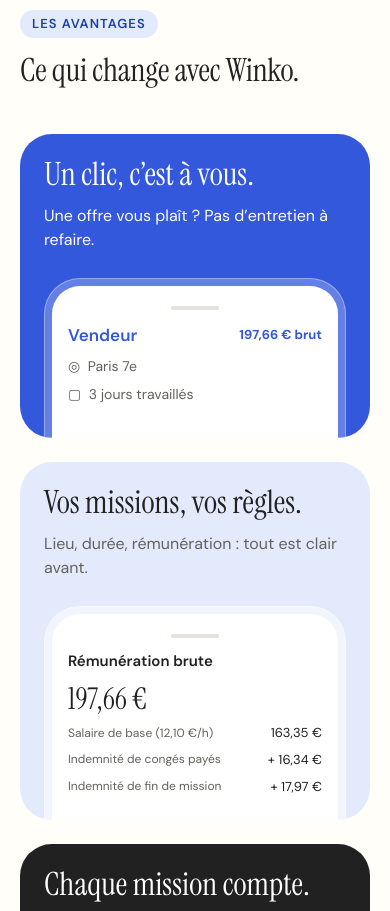
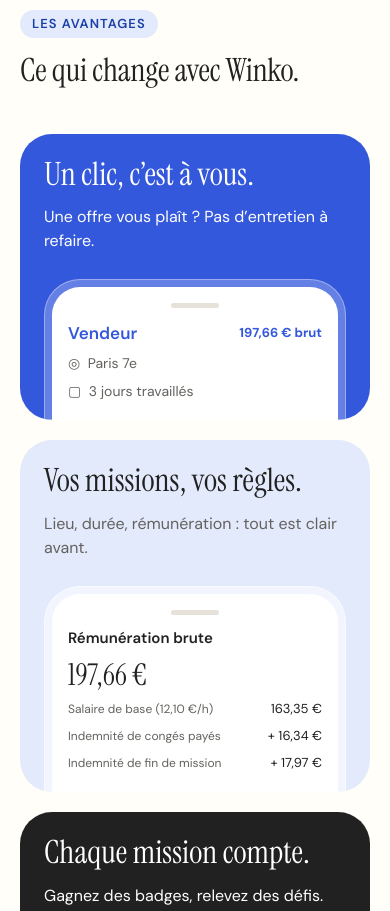
Before and after one commit to Maxplasse/winko-site, an Astro site: page /retail/professionnels in a window 390 px wide. Shown: the part 920-1831 px from the top of the page. Built offline with nearby package versions, Linux system fonts and the light colour scheme; Astro itself is replaced by a stand-in of ours.

Commit message:
S28 : cartes Avantages allégées (hauteur, titre, cadre app) et plus d'espace entre elles
Co-Authored-By: Claude Opus 5.5 <noreply@anthropic.com>
Claude-Session: https://claude.ai/code/session_01MQhCmeW9aKC1vTTr4wtAAZ

```diff
--- a/public/css/winko.css
+++ b/public/css/winko.css
@@ -427,26 +427,26 @@ button { font: inherit; cursor: pointer; }
 /* S28 · Avantages en cards */
 .advantages_component { display: flex; flex-direction: column; gap: 3rem; }
 .advantages_header { display: flex; flex-direction: column; align-items: flex-start; gap: 1rem; }
-.advantages_list { display: grid; grid-template-columns: repeat(3, 1fr); gap: 1.5rem; }
+.advantages_list { display: grid; grid-template-columns: repeat(3, 1fr); gap: 2.5rem 2rem; }
 .advantages_card {
   display: flex; flex-direction: column; gap: 0.875rem;
-  min-height: 22.25rem; padding: 2.25rem 2rem 2rem;
+  min-height: 18.5rem; padding: 1.75rem 1.75rem 1.75rem;
   border-radius: var(--radius-card);
   background-color: var(--accent-default); color: var(--text-inverse);
 }
 .advantages_card.is-subtle { background-color: var(--accent-subtle); color: var(--text-primary); }
 .advantages_card.is-subtle .advantages_text { color: var(--text-secondary); }
 .advantages_card.is-dark { background-color: var(--bg-inverse); }
-.advantages_title { font-family: var(--font-display); font-size: 2.75rem; line-height: 1; }
+.advantages_title { font-family: var(--font-display); font-size: 2.25rem; line-height: 1.05; }
 .advantages_card { overflow: hidden; }
 /* Cadre de téléphone translucide : le haut de l'écran de l'app dépasse du bas de la carte */
 .advantages_ui {
-  margin-top: auto; margin-bottom: -2rem; margin-left: 0.5rem; margin-right: 0.5rem;
+  margin-top: auto; margin-bottom: -1.75rem; margin-left: 1rem; margin-right: 1rem;
   padding: 0.5rem 0.5rem 0; border-radius: 2.25rem 2.25rem 0 0;
   background-color: rgba(255, 255, 255, 0.24); box-shadow: inset 0 0 0 1px rgba(255, 255, 255, 0.35);
 }
 .advantages_card.is-subtle .advantages_ui { background-color: rgba(255, 255, 255, 0.55); }
-.advantages_ui .ui-card { min-height: 9.5rem; padding-top: 1.25rem; padding-bottom: 1.5rem; border-radius: 1.75rem 1.75rem 0 0; box-shadow: none; }
+.advantages_ui .ui-card { min-height: 8rem; padding-top: 1rem; padding-bottom: 1.25rem; border-radius: 1.75rem 1.75rem 0 0; box-shadow: none; }
 .advantages_ui .ui-card::before { content: ""; align-self: center; flex: none; width: 3rem; height: 0.3rem; margin-bottom: 0.25rem; border-radius: var(--radius-full); background-color: var(--border-default); }
 .advantages_ui .ui-card.is-row::before { display: none; }
 .advantages_ui .ui-tabs { flex-wrap: nowrap; overflow: hidden; padding: 0.75rem 0.5rem 0; margin-bottom: 0.5rem; }
@@ -563,7 +563,8 @@ button { font: inherit; cursor: pointer; }
   .heading-style-display-l { font-size: 2.75rem; }
   .heading-style-display-xl.is-medium { font-size: 3rem; }
   .advantages_list, .steps_list { grid-template-columns: 1fr; }
-  .advantages_title { font-size: 2.25rem; }
+  .advantages_list { gap: 1.25rem; }
+  .advantages_title { font-size: 2rem; }
   .steps_card { min-height: 28rem; border-radius: 2.5rem; padding: 1.5rem; }
   .faq_question { padding: 1.5rem 1.25rem; font-size: 1rem; }
   .faq_answer-inner p { padding: 0 1.25rem 1.5rem; }
```
